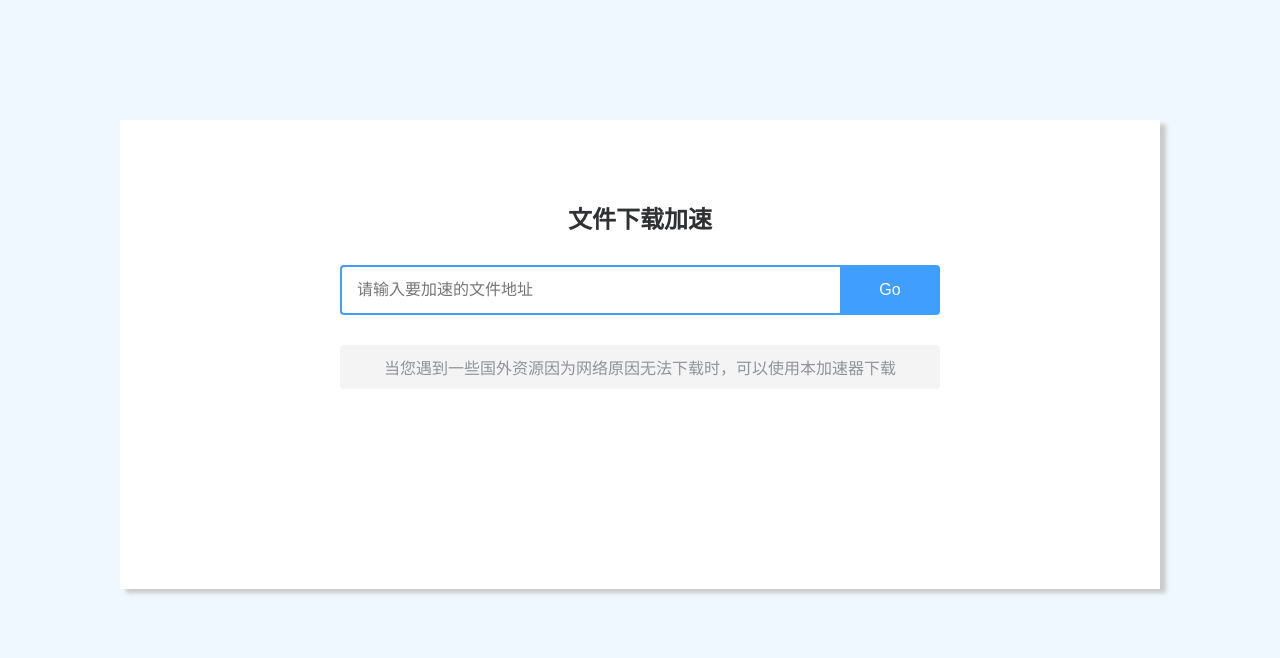
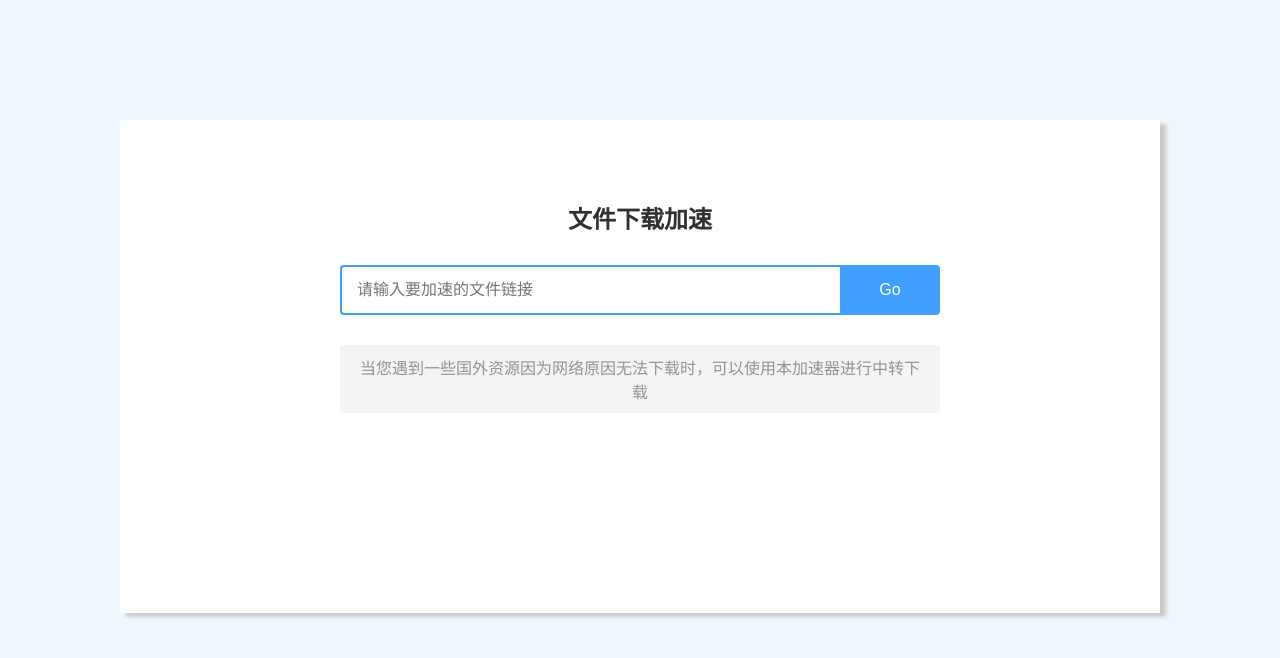
Before and after one commit to lixiaofei123/urlproxy, a plain HTML site: page index.html in a window 1280 px wide. Drawn offline with Linux system fonts and the light colour scheme.

Commit message:
修改提示

```diff
--- a/index.html
+++ b/index.html
@@ -105,14 +105,14 @@
                 <h2>文件下载加速</h2>
             </div>
             <div class="inputbox">
-                <input type="text" id="url" placeholder="请输入要加速的文件地址">
+                <input type="text" id="url" placeholder="请输入要加速的文件链接">
                 <button id="button">Go</button>
             </div>
             <div id="error">
 
             </div>
             <div class="desc">
-                当您遇到一些国外资源因为网络原因无法下载时，可以使用本加速器下载
+                当您遇到一些国外资源因为网络原因无法下载时，可以使用本加速器进行中转下载
             </div>
         </div>
 
```
